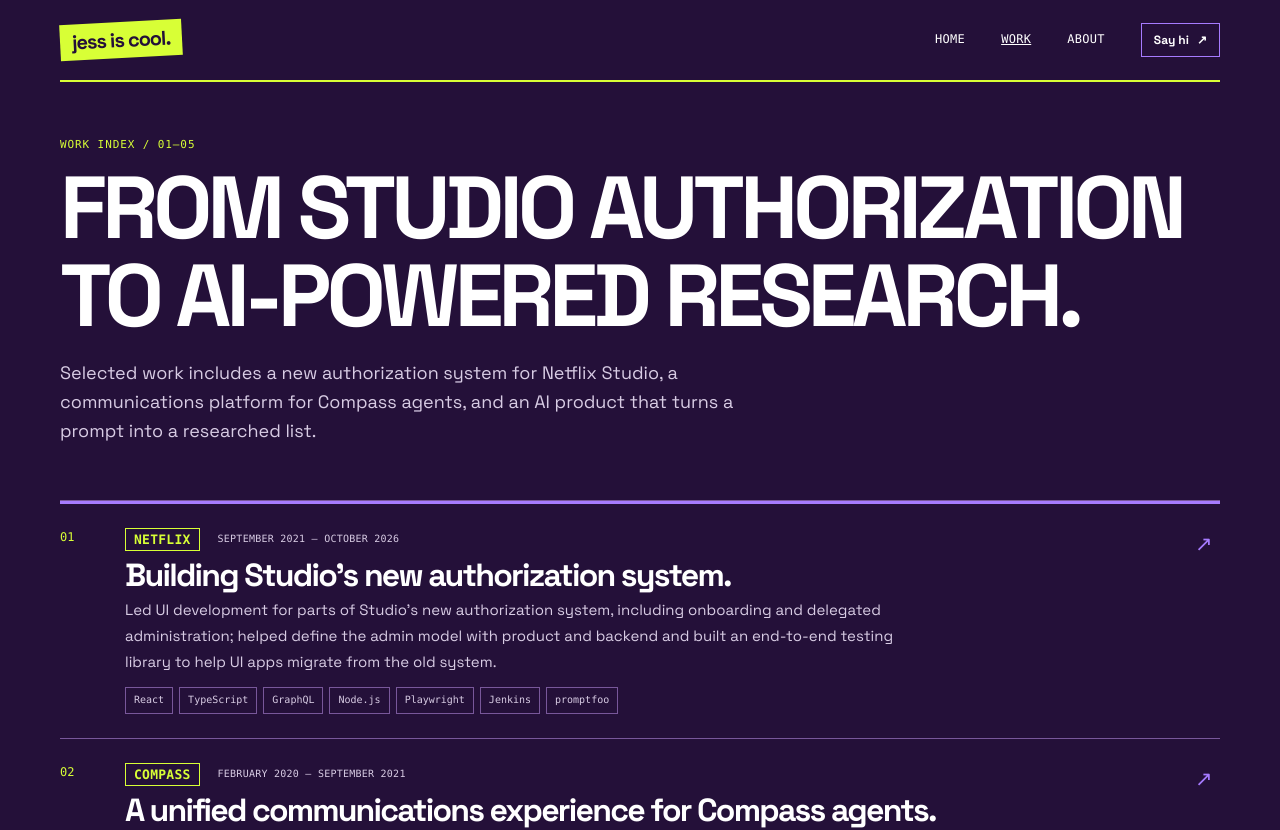
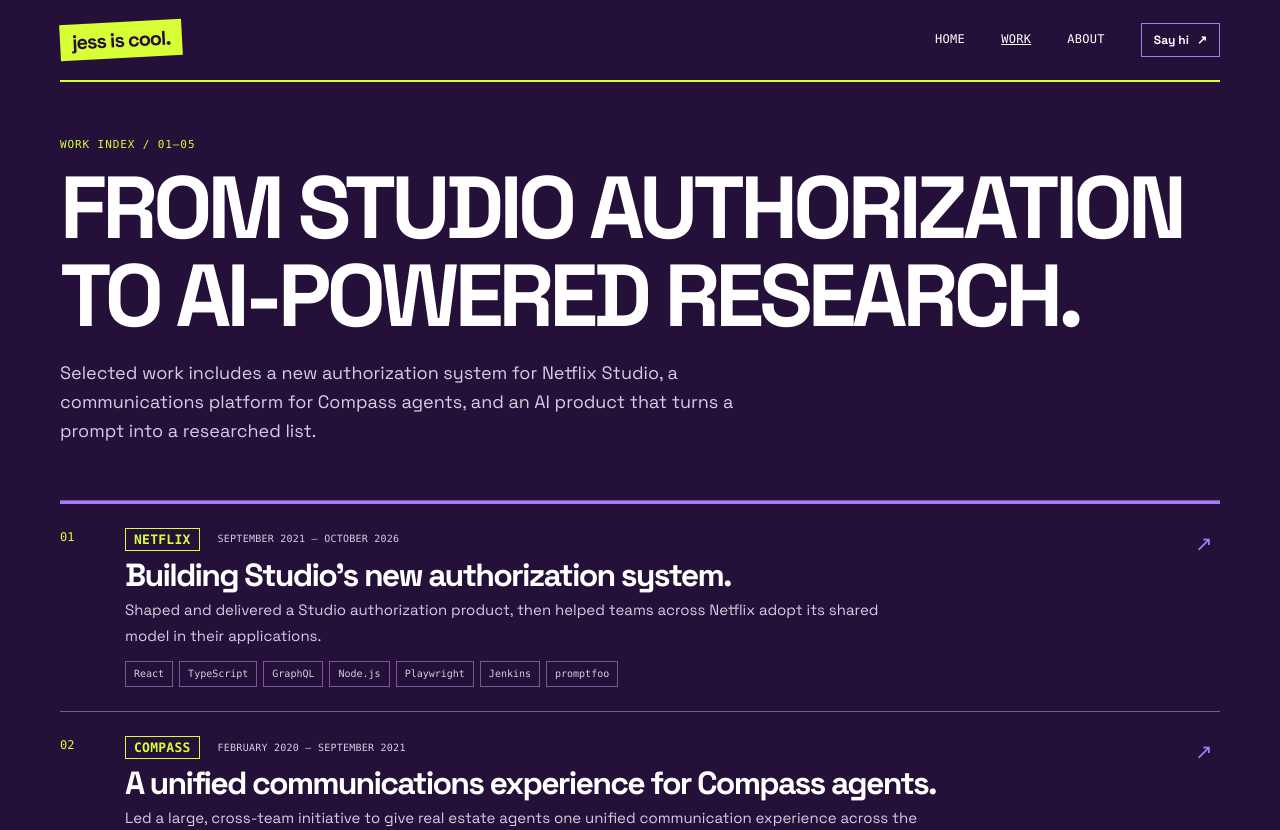
Before and after one commit to jessicarobins/portfolio, a Vue app: page /work in a window 1280 px wide. Shown: the top 830 px of the page. Built offline with nearby package versions, Linux system fonts and the light colour scheme.

Commit message:
Restore concise Netflix summary

```diff
--- a/src/data/work.ts
+++ b/src/data/work.ts
@@ -28,7 +28,7 @@ export const work: WorkStory[] = [
     kind: 'Internal platform · Product engineering',
     title: 'Building Studio’s new authorization system.',
     summary:
-      'Led UI development for parts of Studio’s new authorization system, including onboarding and delegated administration; helped define the admin model with product and backend and built an end-to-end testing library to help UI apps migrate from the old system.',
+      'Shaped and delivered a Studio authorization product, then helped teams across Netflix adopt its shared model in their applications.',
     stack: ['React', 'TypeScript', 'GraphQL', 'Node.js', 'Playwright', 'Jenkins', 'promptfoo'],
     sections: [
       {
```
Also changed, not shown: 1 other file (tests, documents, lock files or other folders).
